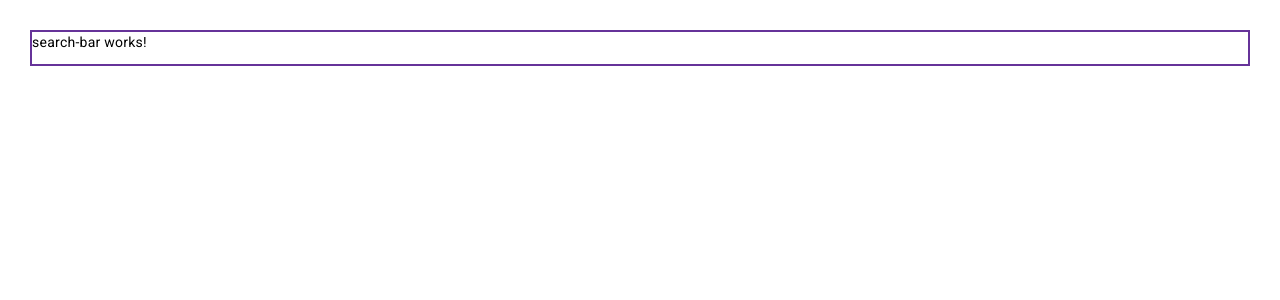
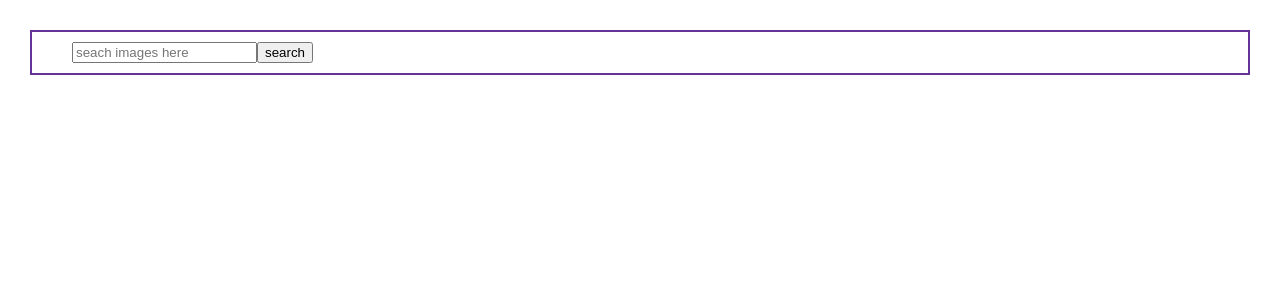
Before and after one commit to VishalKhandagale88/PicGallery, an Angular app in the folder PicGallery/: page / in a window 1280 px wide. Shown: the top 300 px of the page. Built offline with nearby package versions, Linux system fonts and the light colour scheme.

Commit message:
added padding for container div in app component

```diff
--- a/PicGallery/src/app/app.component.css
+++ b/PicGallery/src/app/app.component.css
@@ -1,4 +1,5 @@
 .container{
   border: 2px solid rebeccapurple;
   margin: 30px;
+  padding: 10px;
 }
--- a/PicGallery/src/app/components/search-bar/search-bar.component.css
+++ b/PicGallery/src/app/components/search-bar/search-bar.component.css
@@ -0,0 +1,3 @@
+.search-bar{
+  margin: 0px 0px 0px 30px;
+}
--- a/PicGallery/src/app/components/search-bar/search-bar.component.html
+++ b/PicGallery/src/app/components/search-bar/search-bar.component.html
@@ -1 +1,6 @@
-<p>search-bar works!</p>
+<div class="search-bar">
+  <form action="">
+    <input type="text" placeholder="seach images here">
+    <button>search</button>
+  </form>
+</div>
```
